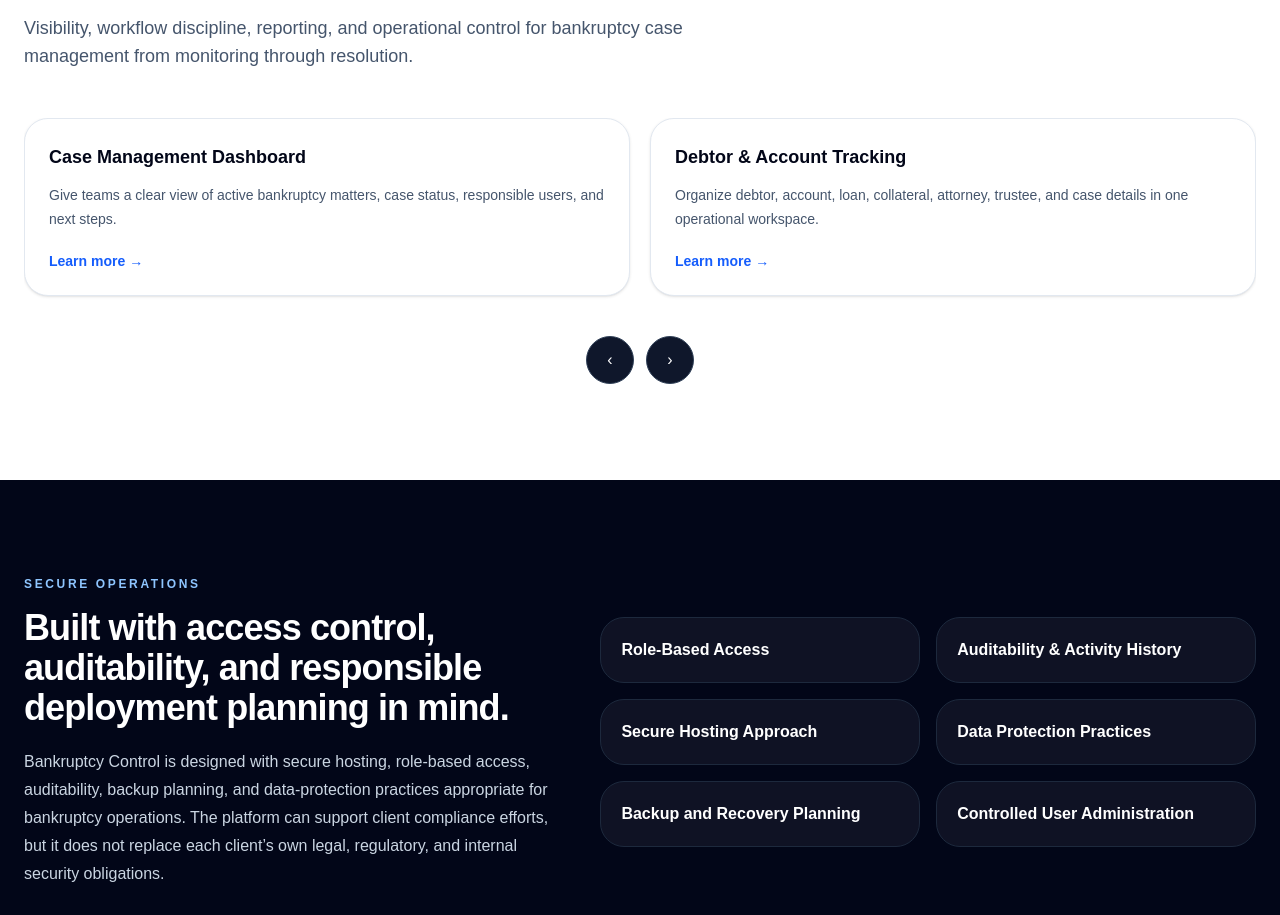
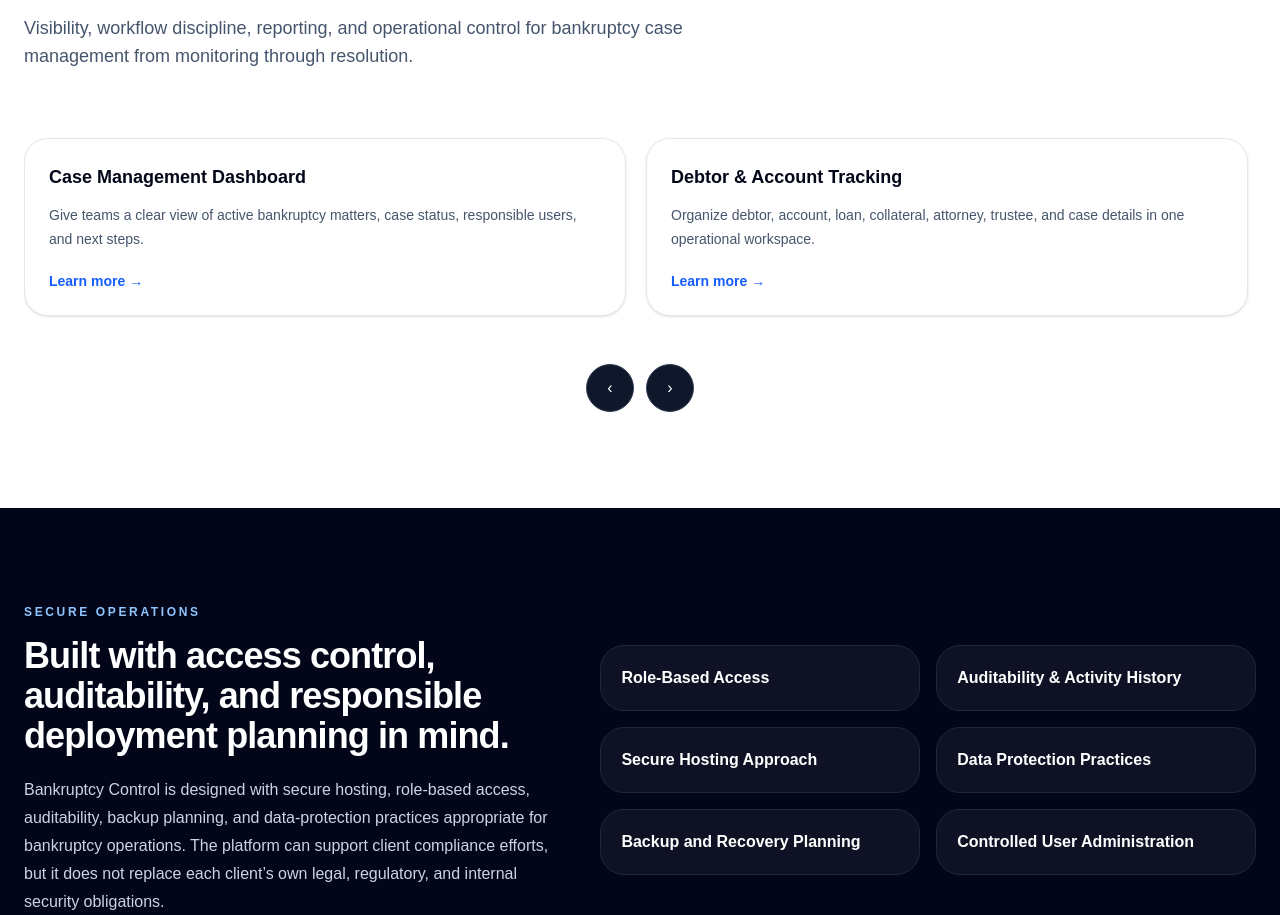
Before and after one commit to drumholliday/bc-website-redesign, a Next.js app: page / in a window 1280 px wide. Shown: the part 1848-2763 px from the top of the page. Built offline with nearby package versions, Linux system fonts and the light colour scheme.

Commit message:
Fixed padding issue with cards

```diff
--- a/components/home/CardCarousel.tsx
+++ b/components/home/CardCarousel.tsx
@@ -40,7 +40,7 @@
     <div>
       <div
         ref={carouselRef}
-        className="flex snap-x snap-mandatory gap-5 overflow-x-auto scroll-smooth pb-4 [scrollbar-width:none] [&::-webkit-scrollbar]:hidden"
+        className="flex snap-x snap-mandatory gap-5 overflow-x-auto scroll-smooth px-1 pt-5 pb-6 [scrollbar-width:none] [&::-webkit-scrollbar]:hidden"
       >
         {items.map((item) => (
           <div
```
